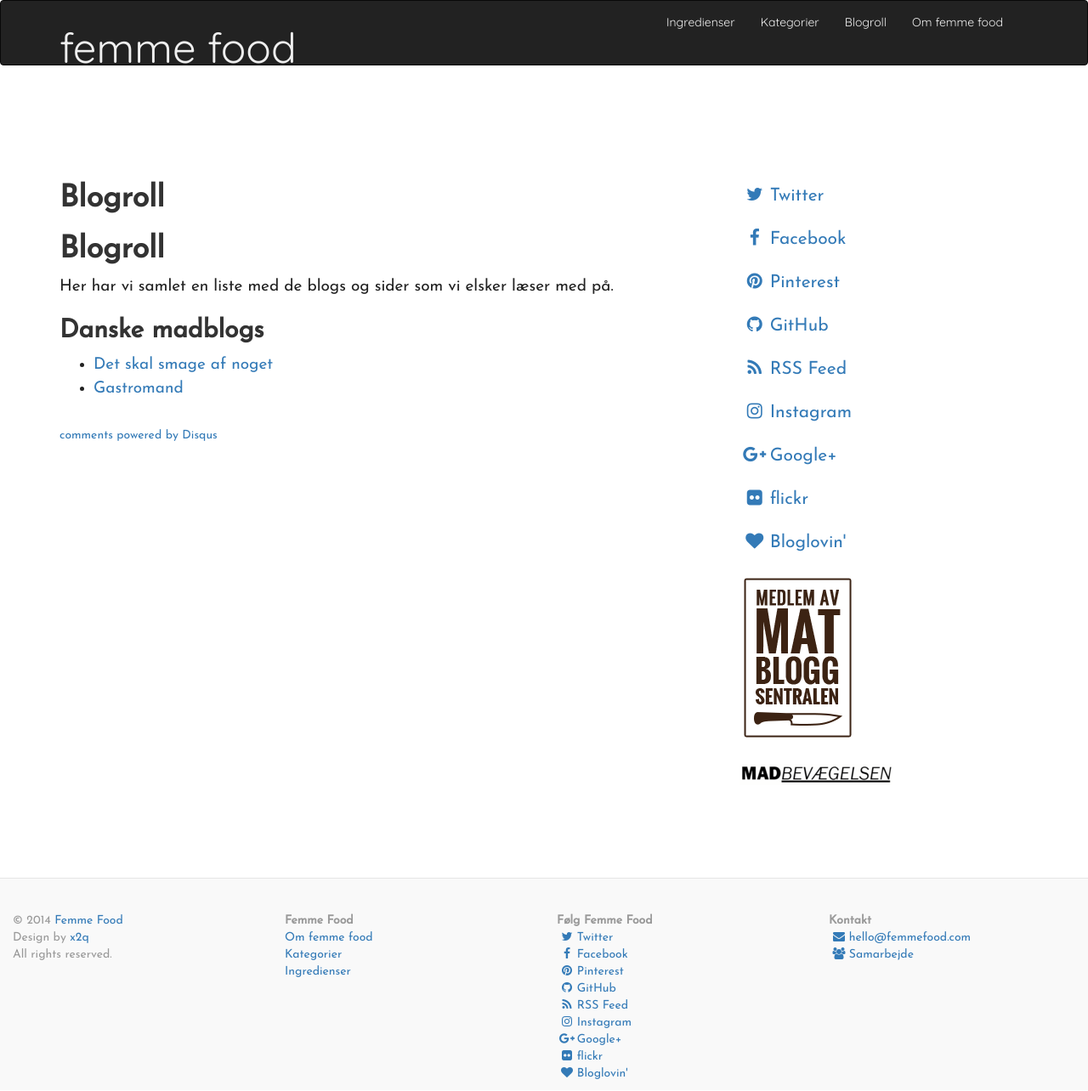
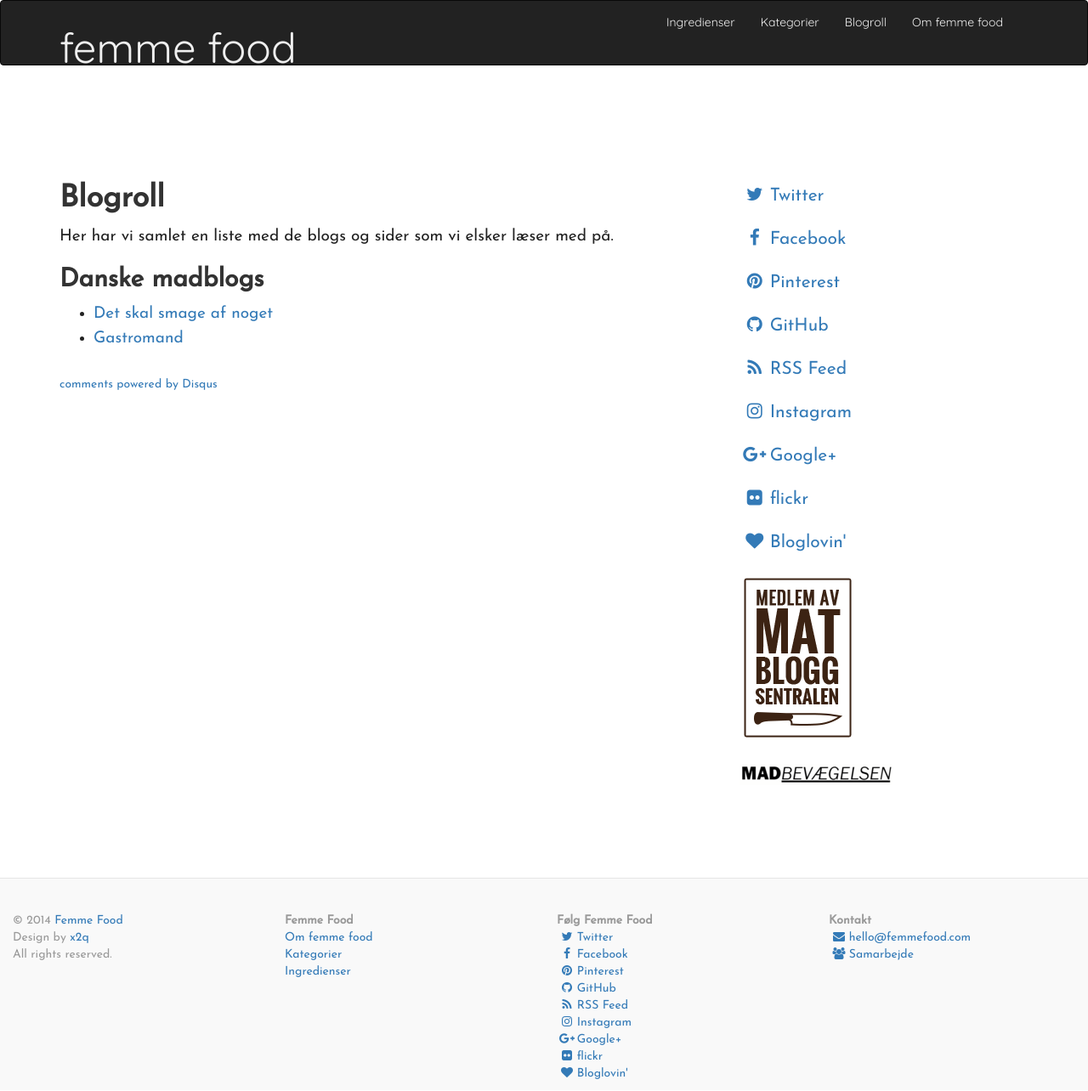
Before and after one commit to femmefood/femmefood.com, a Jekyll site: the page built from blogroll/index.md, in a window 1280 px wide. Shown: the whole page at 85% size. Built offline with Jekyll 4.4.1, drawn with Linux system fonts in a browser that asks for light colours; nearby versions of some CDN libraries; Markdown is read by kramdown in place of the engine named in the settings; comment, search, counter and statistics services are not loaded.

Commit message:
removes wrong h1

```diff
--- a/blogroll/index.md
+++ b/blogroll/index.md
@@ -3,8 +3,6 @@ layout: page
 title: Blogroll
 date: 2014-03-02
 ---
-
-# Blogroll
 
 Her har vi samlet en liste med de blogs og sider som vi elsker læser med på.
 
```
